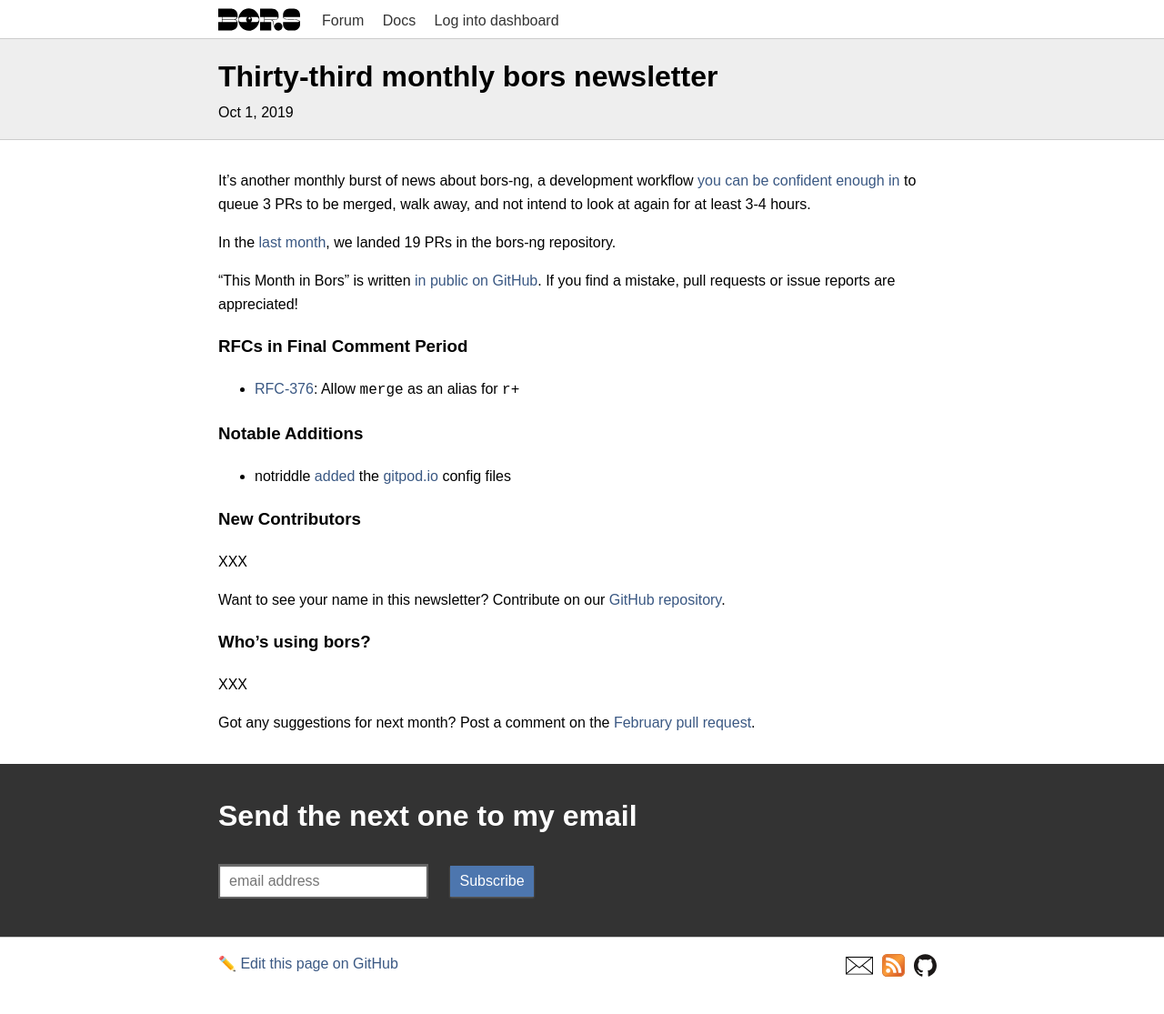
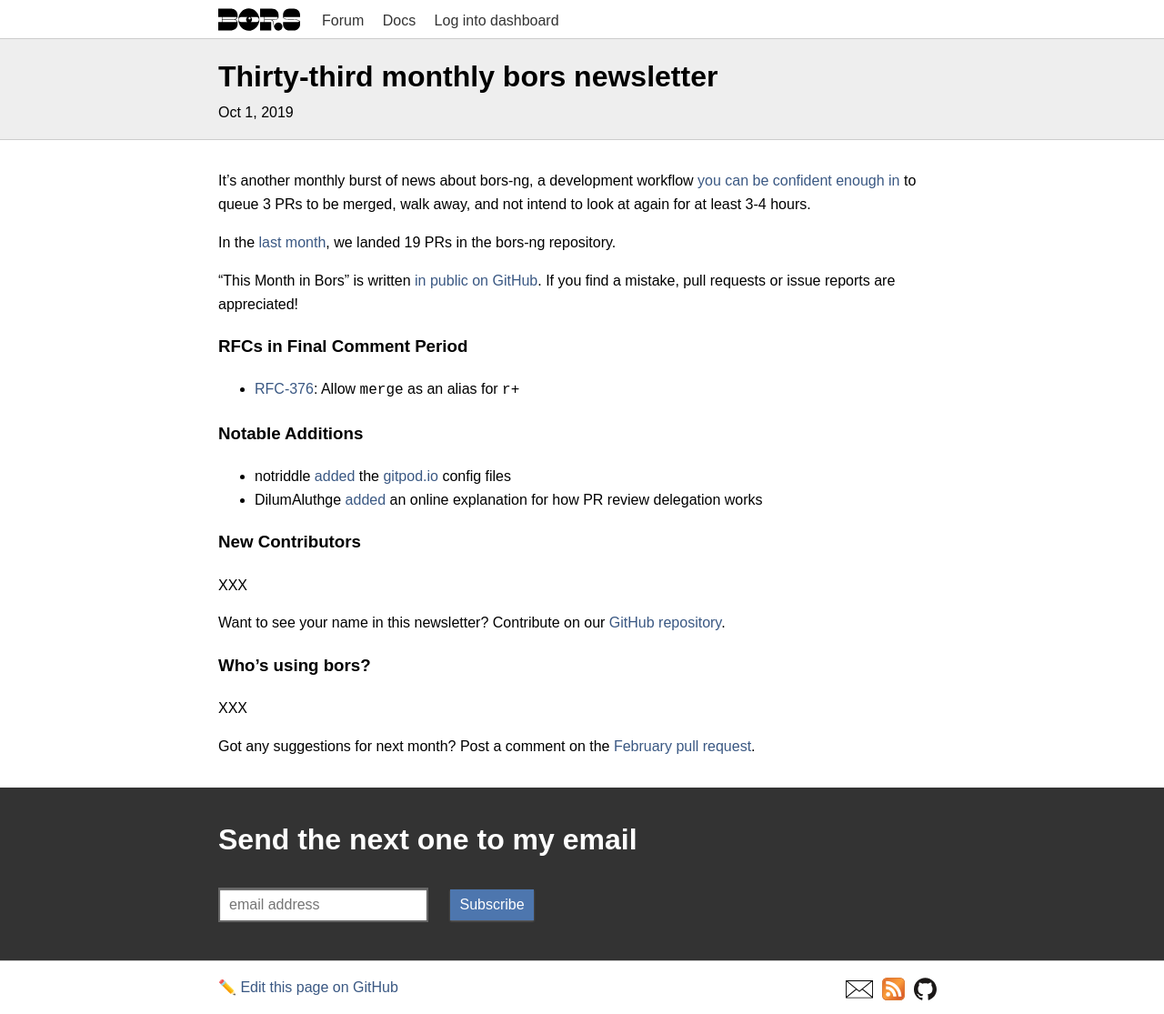
Before and after one commit to bors-ng/bors-ng.github.io, a Jekyll site: the page built from _posts/2019-10-01-tmib-33.md, in a window 1280 px wide. Shown: the whole page at 91% size. Built offline with Jekyll 4.4.1, drawn with Linux system fonts in a browser that asks for light colours; before the commit the page ends 1089 px from its top, so only the background shows below that.

Commit message:
Add bors-ng/bors-ng#755

```diff
--- a/_posts/2019-10-01-tmib-33.md
+++ b/_posts/2019-10-01-tmib-33.md
@@ -25,6 +25,7 @@ If you find a mistake, pull requests or issue reports are appreciated!
 ### Notable Additions
 
 * notriddle [added](https://github.com/bors-ng/bors-ng/pull/758) the [gitpod.io](https://gitpod.io) config files
+* DilumAluthge [added](https://github.com/bors-ng/bors-ng/pull/755) an online explanation for how PR review delegation works
 
 
 ### New Contributors
```
